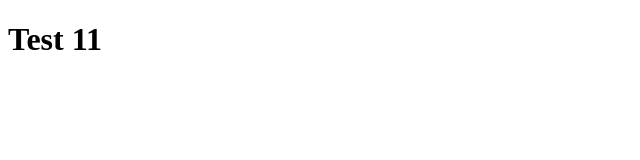
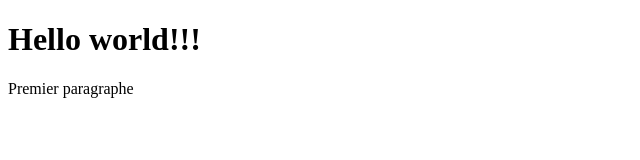
Before and after one commit to ArtySimplePro/barbershop-responisve, a plain HTML site: page index.html in a window 1280 px wide. Shown: the whole page, without its empty margins (0-640 px from the left). Drawn offline with Linux system fonts and the light colour scheme.

Commit message:
Modifications dans le H1 et j'ai ajoutÃ© un paragraphe

```diff
--- a/index.html
+++ b/index.html
@@ -5,6 +5,7 @@
     <title>Title</title>
 </head>
 <body>
-    <h1>Test 11</h1>
+    <h1>Hello world!!!</h1>
+    <p>Premier paragraphe</p>
 </body>
 </html>
```
